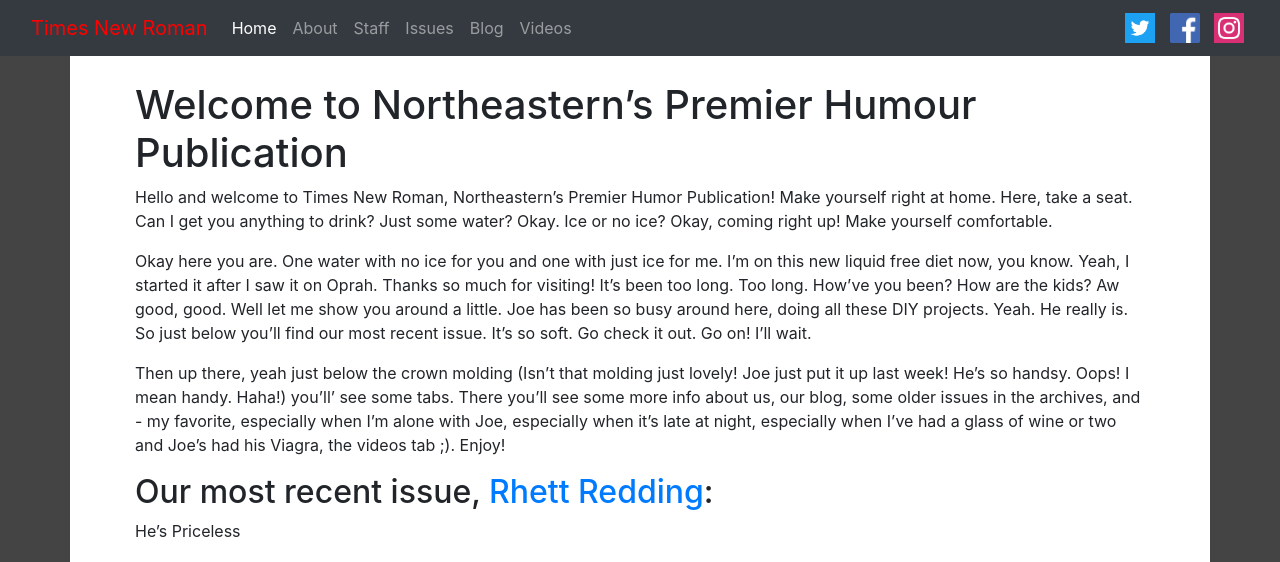
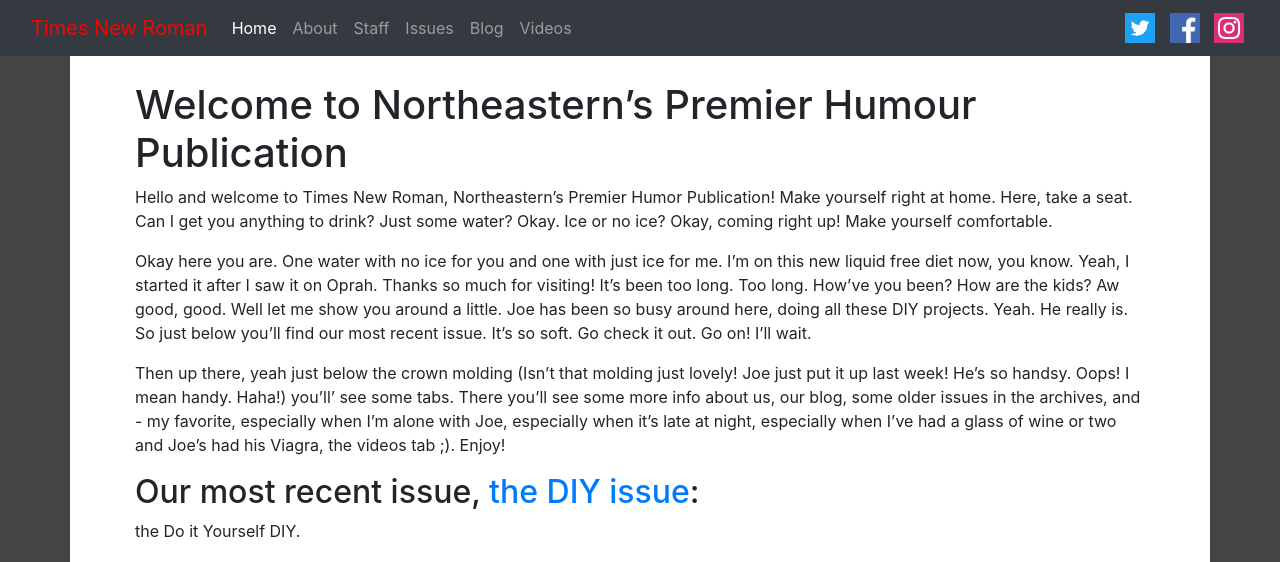
Before and after one commit to neutimesnewroman/website-source, a Jekyll site: the page built from index.md, in a window 1280 px wide. Shown: the top 562 px of the page. Built offline with Jekyll 4.4.1, drawn with Linux system fonts in a browser that asks for light colours; nearby versions of some CDN libraries.

Commit message:
add new issue

```diff
--- a/_issues/DIY.md
+++ b/_issues/DIY.md
@@ -1,10 +1,10 @@
 ---
 layout: issue
-date: 2017-01-01
-issuename: apocalypse
-title: Apocalypse
-image: /assets/static1/img/issues/Volume3Issue1.jpg
-pdf: /assets/static1/pdf/issues/Volume3Issue1.pdf
+date: 2020-05-20
+issuename: diy
+title: the DIY issue
+image: /assets/static1/img/issues/Volume8Issue1.jpg
+pdf: /assets/static1/pdf/issues/Volume8Issue1.pdf
 ---
 
-Oops.
+the Do it Yourself DIY.
```
